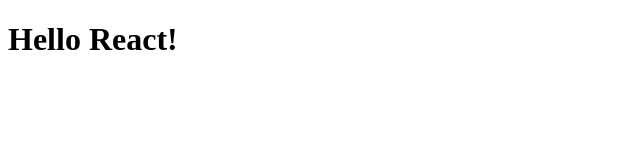
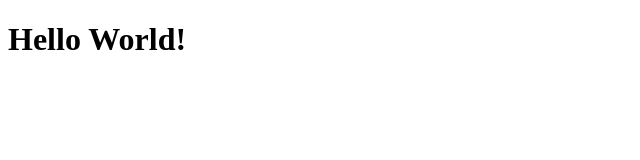
Before and after one commit to enpitsuLin/minesweeper-next, a React app: page / in a window 1280 px wide. Shown: the top 160 px of the page, without its empty margins (0-640 px from the left). Built offline with nearby package versions, Linux system fonts and the light colour scheme.

Commit message:
feat:react HelloWorld typescript模板

```diff
--- a/public/index.html
+++ b/public/index.html
@@ -2,10 +2,10 @@
 <html lang="zh-Hans">
 	<head>
 		<meta charset="UTF-8" />
-		<title>React Typescript</title>
+		<title>React App</title>
 	</head>
 
 	<body>
-		<div class="container"></div>
+		<div id="app"></div>
 	</body>
 </html>
--- /dev/null
+++ b/src/App.tsx
@@ -0,0 +1,8 @@
+import React from 'react';
+import HelloWorld from './components/HelloWorld';
+
+function App() {
+	return <HelloWorld name="World!" />;
+}
+
+export default App;
--- /dev/null
+++ b/src/components/HelloWorld.tsx
@@ -0,0 +1,12 @@
+import React from 'react';
+
+interface Props {
+	name: string;
+}
+
+function HelloWorld(props: Props = { name: 'world' }) {
+	const { name } = props;
+	return <h1>Hello {name}</h1>;
+}
+
+export default HelloWorld;
--- a/src/index.tsx
+++ b/src/index.tsx
@@ -1,6 +1,7 @@
 import React from 'react';
 import { render } from 'react-dom';
+import App from './App';
 
-const ROOT = document.querySelector('.container');
+const root = document.querySelector('#app');
 
-render(<h1>Hello React!</h1>, ROOT);
+render(<App />, root);
```
